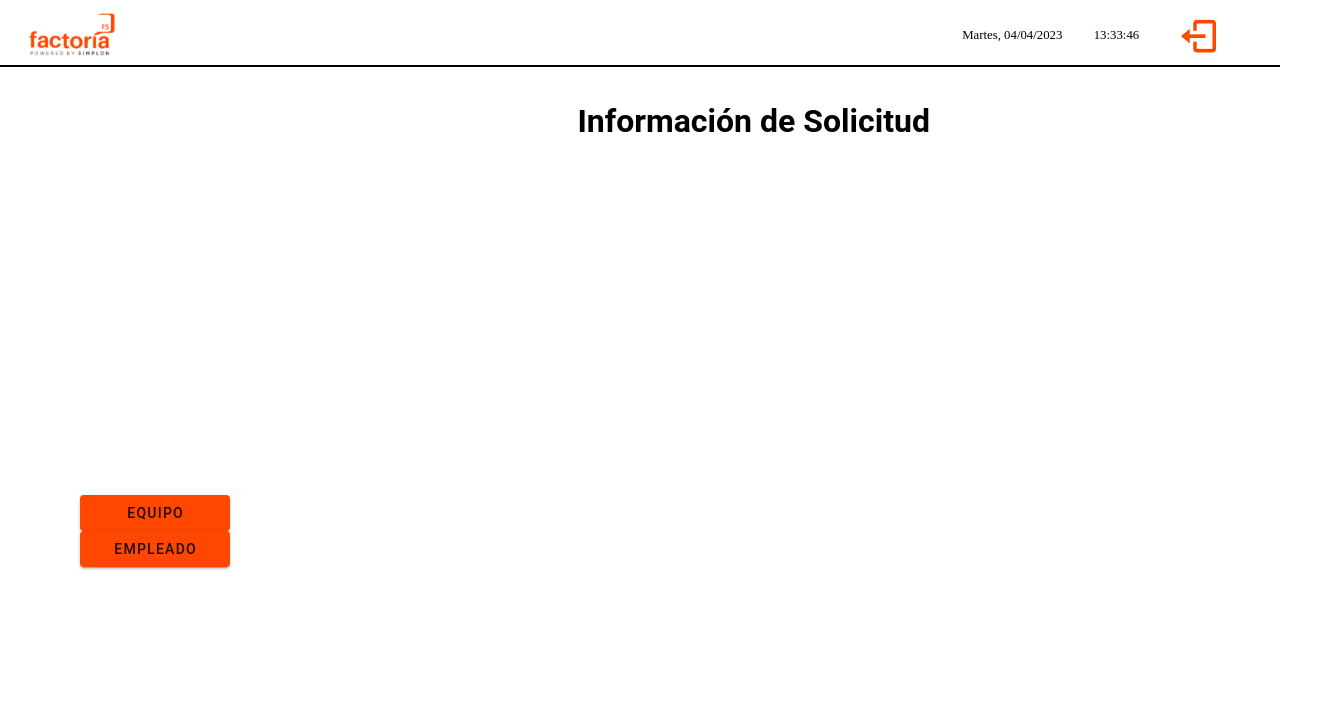
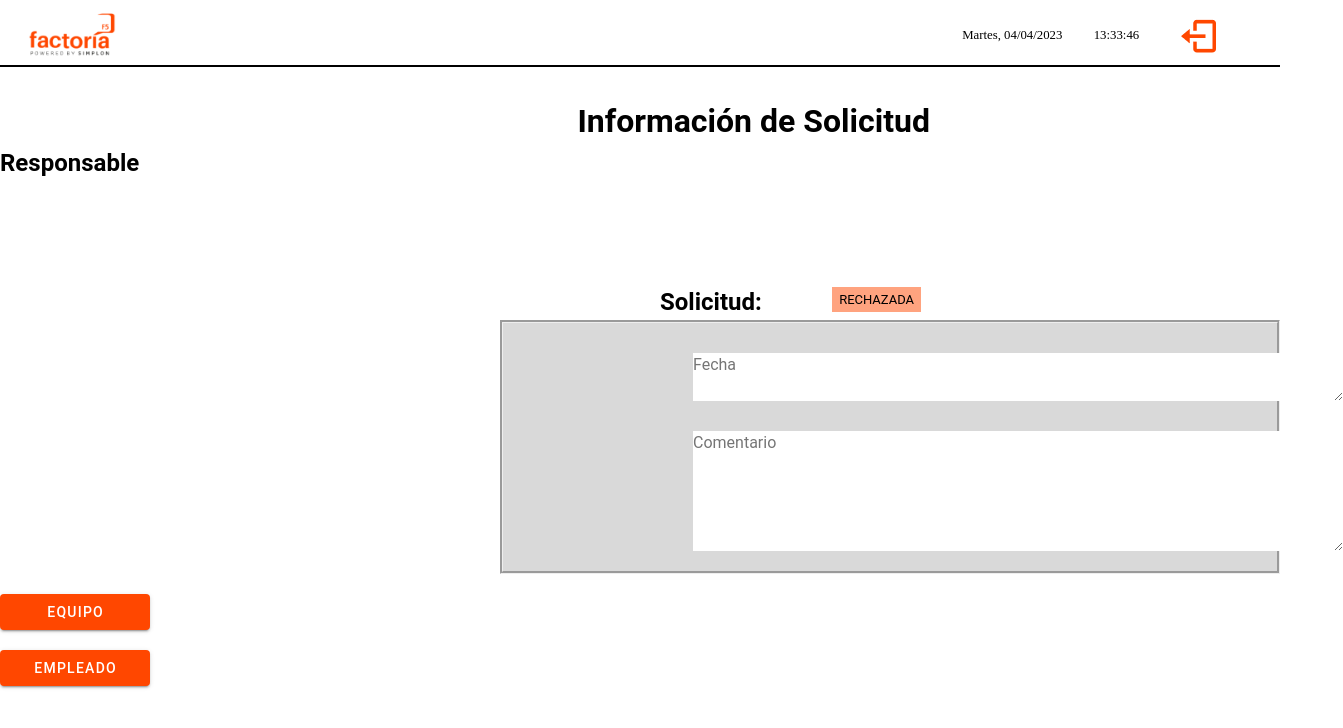
Before and after one commit to RaulMartinezF5/proyecto-vacaciones, a Vue app in the folder src/main/frontend/: page /session/admin/InfoSolicitud in a window 1280 px wide. Shown: the top 728 px of the page, 1343 px wide, since content can reach past the window. Built offline with nearby package versions, Linux system fonts and the light colour scheme.

Commit message:
maquetado

```diff
--- a/src/main/frontend/src/assets/scss/variables.scss
+++ b/src/main/frontend/src/assets/scss/variables.scss
@@ -5,7 +5,7 @@ $colors:(
 "Coral":#FFA37F,
 "Grey":#D9D9D9,
 "Green":#6FEB65,
-"Yellow":#FADB76
-"Pink":#FF8780
+"Yellow":#FADB76,
+"Pink":#FF8780,
 
 );
--- a/src/main/frontend/src/views/Admin/InfoSolicitudView.vue
+++ b/src/main/frontend/src/views/Admin/InfoSolicitudView.vue
@@ -1,50 +1,93 @@
 <script setup>
 import ButtonComponent from '../../components/ButtonComponent.vue';
 import Header from '../../components/Header.vue';
+import rechazada from '../../components/Rechazada.vue';
 
 
 </script>
 
 
 <template>
-<Header/>
-<h1 class="titulo">
-    Información de Solicitud
-</h1>
+    <Header />
+    <h1 class="titulo">
+        Información de Solicitud
+    </h1>
 
-<div class="Button">
-    <ButtonComponent :button= "'Equipo'" />
-    <ButtonComponent :button= "'Empleado'" />
-</div>
+    <div class="responsable">
+        <h2 class="Responsable"> Responsable</h2>
+    </div>
 
 
+    <div class="rechazada">
+        <h2 class="solicitud">Solicitud:</h2>
+        <rechazada />
+    </div>
+    <div class="texto">
+        <textarea name="fecha" id="fecha" placeholder="Fecha" cols="70" rows="2"></textarea>
+        <textarea name="Escribe comentario" placeholder="Comentario" id="comentario" cols=70 rows=5></textarea>
+    </div>
 
 
-
-
-
+    <div class="Button">
+        <ButtonComponent :button="'Equipo'" />
+        <ButtonComponent :button="'Empleado'" />
+    </div>
 </template>
 
 
 <style lang="scss" scoped>
-.Button{
-    float: left;
-    margin-left: 80px;
-    margin-top: 350px;
-    margin-bottom: 20px;
+.Responsable {
+    // margin-left: 70px;
+    // margin-right: 700px;
+    // margin-top: 150px;
 }
-.titulo{
+
+.titulo {
     display: flex;
     justify-content: end;
     margin-right: 350px;
     margin-top: 30px;
 }
-.solicitud{
+
+.solicitud {
     display: flex;
-    justify-content: end;
-    margin-right: 300px;
-    margin-top: 70px;
+    margin-top: 50px;
+    margin-left: 590px;
+}
+
+.rechazada {
+    display: flex;
+    flex-direction: row;
+    margin-left: 70px;
+    margin-top: 53px;
+
+
+}
+
+#comentario {
+    display: flex;
+    margin-top: 30px;
+    margin-bottom: 20px;
+    margin-left: 190px;
+    background-color: white;
+}
+
+#fecha {
+    display: flex;
+    margin-top: 30px;
+    margin-left: 190px;
+    background-color: white;
 }
 
 
+.button {
+    margin-top: 20px;
+    color: white;
+}
+
+.texto {
+    margin-left: 500px;
+    background-color: #D9D9D9;
+    border-style: groove;
+}
 </style>
```
